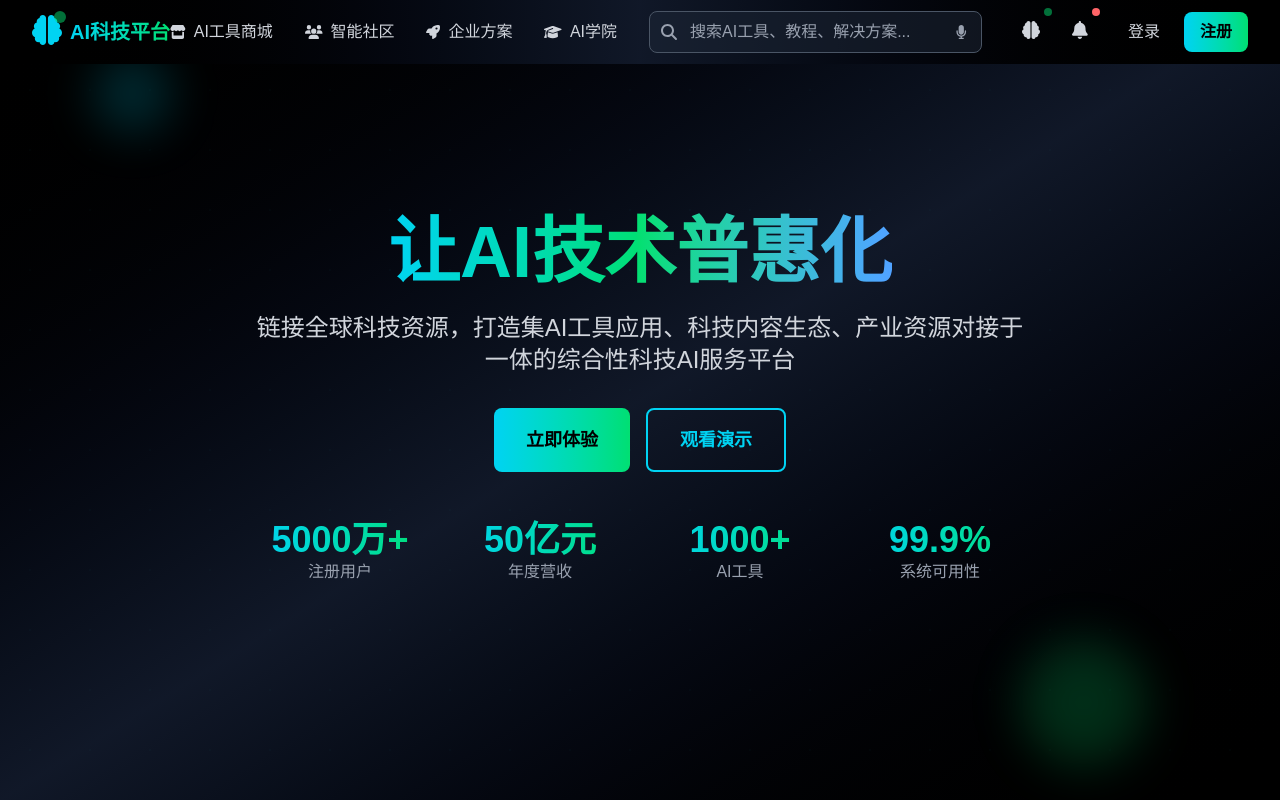
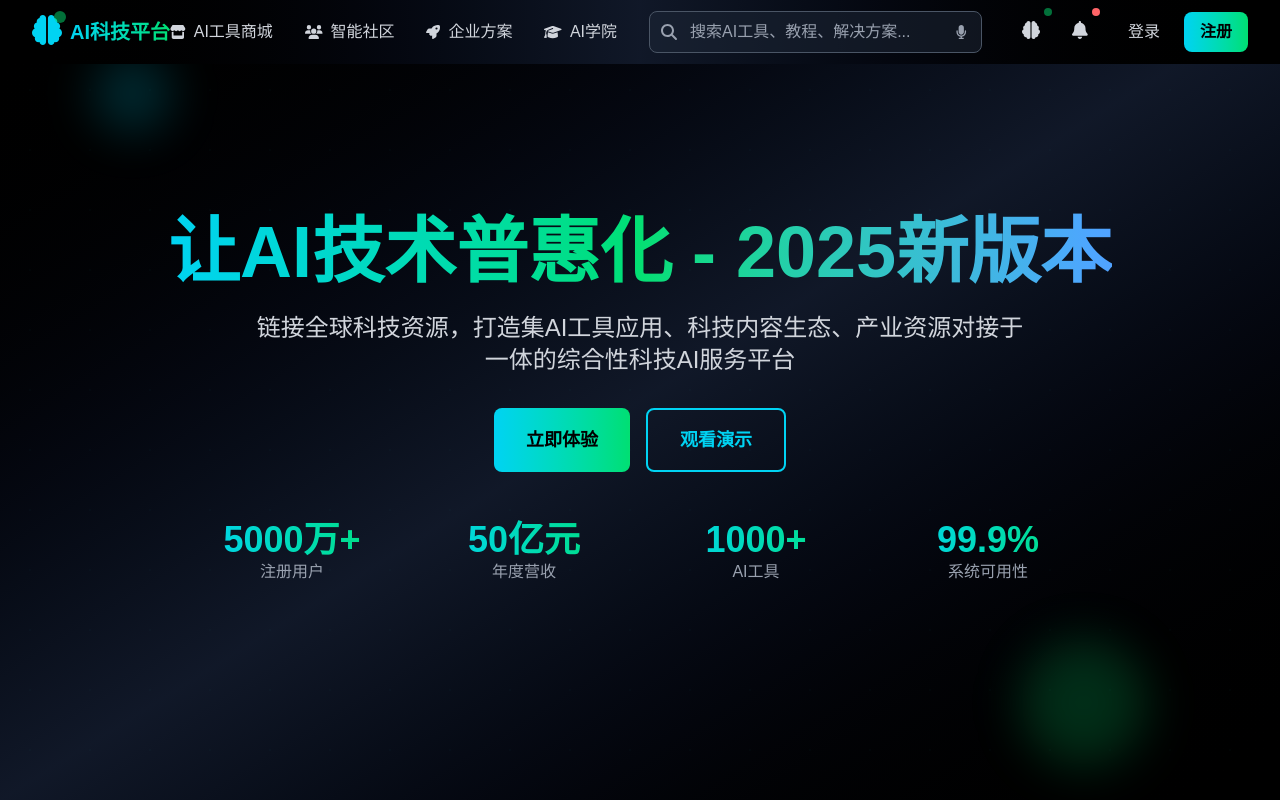
Before and after one commit to SakkaLee/airoam-test, a Next.js app in the folder frontend/: page / in a window 1280 px wide. Shown: the top 800 px of the page. Built offline with nearby package versions, Linux system fonts and the light colour scheme.

Commit message:
Update homepage title to trigger new deployment

```diff
--- a/frontend/src/app/page.tsx
+++ b/frontend/src/app/page.tsx
@@ -129,7 +129,7 @@ const HomePage: React.FC = () => {
           >
             <h1 className="text-5xl md:text-7xl font-bold mb-6">
               <span className="bg-gradient-to-r from-cyan-400 via-green-400 to-blue-400 bg-clip-text text-transparent">
-                让AI技术普惠化
+                让AI技术普惠化 - 2025新版本
               </span>
             </h1>
             <p className="text-xl md:text-2xl text-gray-300 mb-8 max-w-3xl mx-auto">
```
